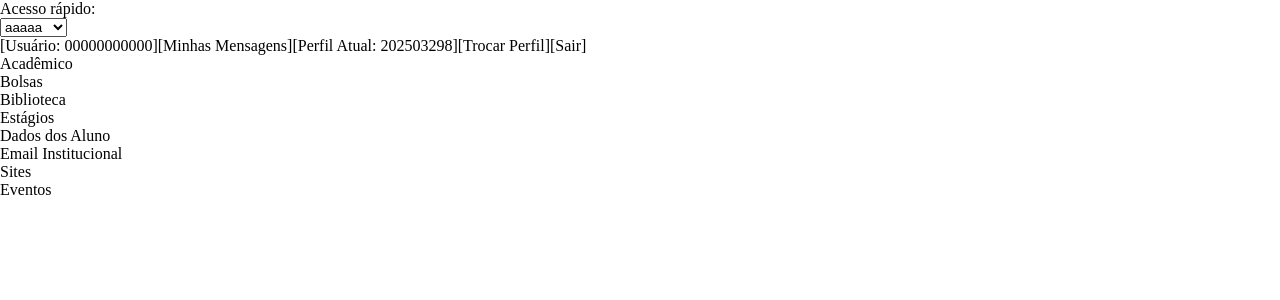
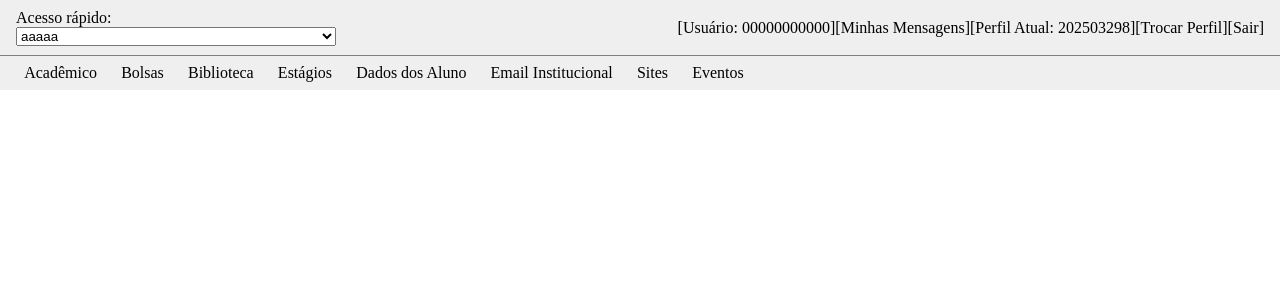
Before and after one commit to ufjf-dcc207/ufjf-dcc207-2024-3-a-atv02-VanessaTrajano, a React (Vite) app: page / in a window 1280 px wide. Shown: the top 300 px of the page. Built offline with nearby package versions, Linux system fonts and the light colour scheme.

Commit message:
Estiliza header

```diff
--- /dev/null
+++ b/src/components/Header.css
@@ -0,0 +1,26 @@
+.header{
+    background-color: #EFEFEF;
+    width: 100vw;
+}
+
+.bloco1{
+    display: flex;
+    height: 3.5rem;
+    justify-content: space-between;
+    align-items: center;
+    padding: 1rem;
+    border-bottom: 1px solid gray;
+}
+
+#opcoes{
+    width: 20rem;
+}
+
+.navigation{
+    display: flex;
+    list-style: none;
+    width: 60%;
+    justify-content: space-evenly;
+    align-items: center;
+    padding: 8px 0;
+}
--- a/src/components/Header.tsx
+++ b/src/components/Header.tsx
@@ -1,6 +1,9 @@
+import "./Header.css";
+
 function Header() {
   return (
-    <>
+    <header className="header">
+      <div className="bloco1">
         <label>
           Acesso rápido: <br />
           <select id="opcoes" name="menu">
@@ -10,10 +13,14 @@ function Header() {
             <option value="dddddd">dddddd</option>
           </select>
         </label>
+        <p>
+          [Usuário: 00000000000][Minhas Mensagens][Perfil Atual:
+          202503298][Trocar Perfil][Sair]
+        </p>
+      </div>
 
-      <p>[Usuário: 00000000000][Minhas Mensagens][Perfil Atual: 202503298][Trocar Perfil][Sair]</p>
       <nav>
-        <ul>
+        <ul className="navigation">
           <li>Acadêmico</li>
           <li>Bolsas</li>
           <li>Biblioteca</li>
@@ -24,7 +31,7 @@ function Header() {
           <li>Eventos</li>
         </ul>
       </nav>
-    </>
+    </header>
   );
 }
 
```
Lines whose indentation alone changed are shown as unchanged.
